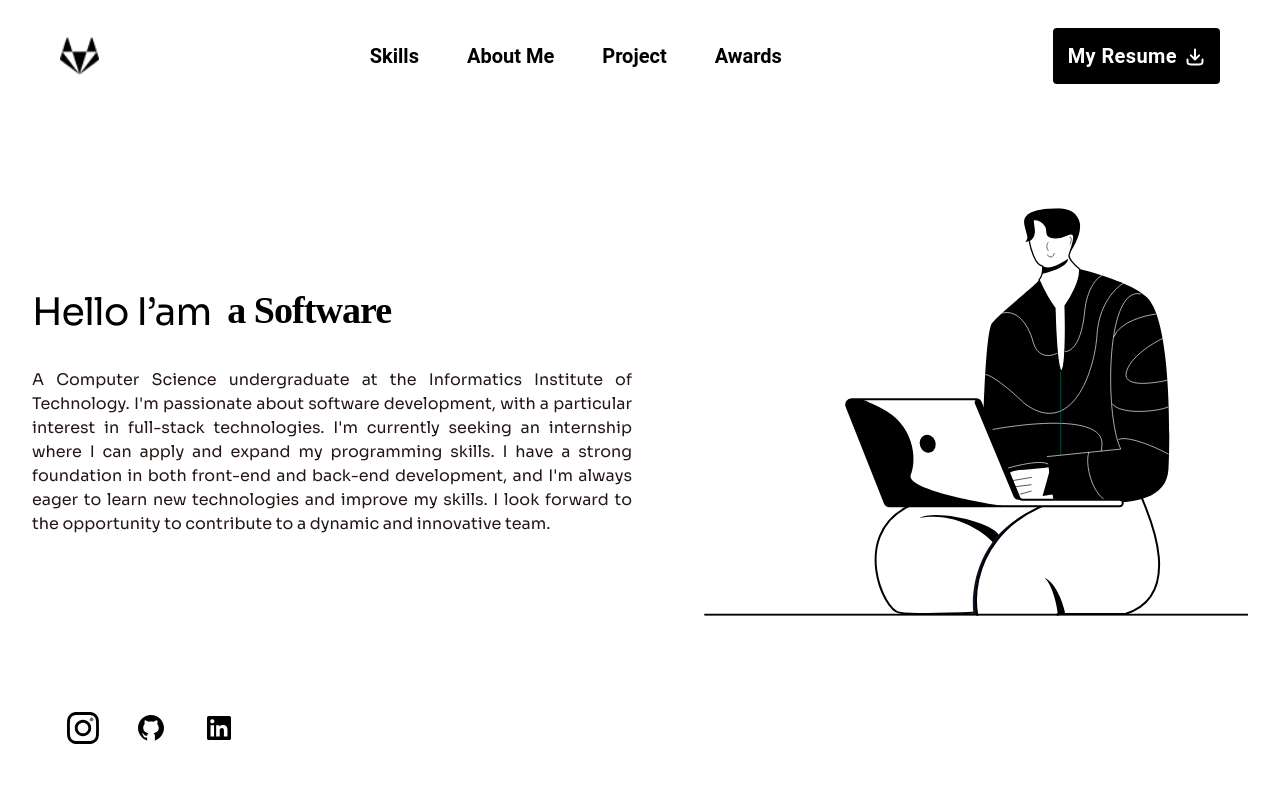
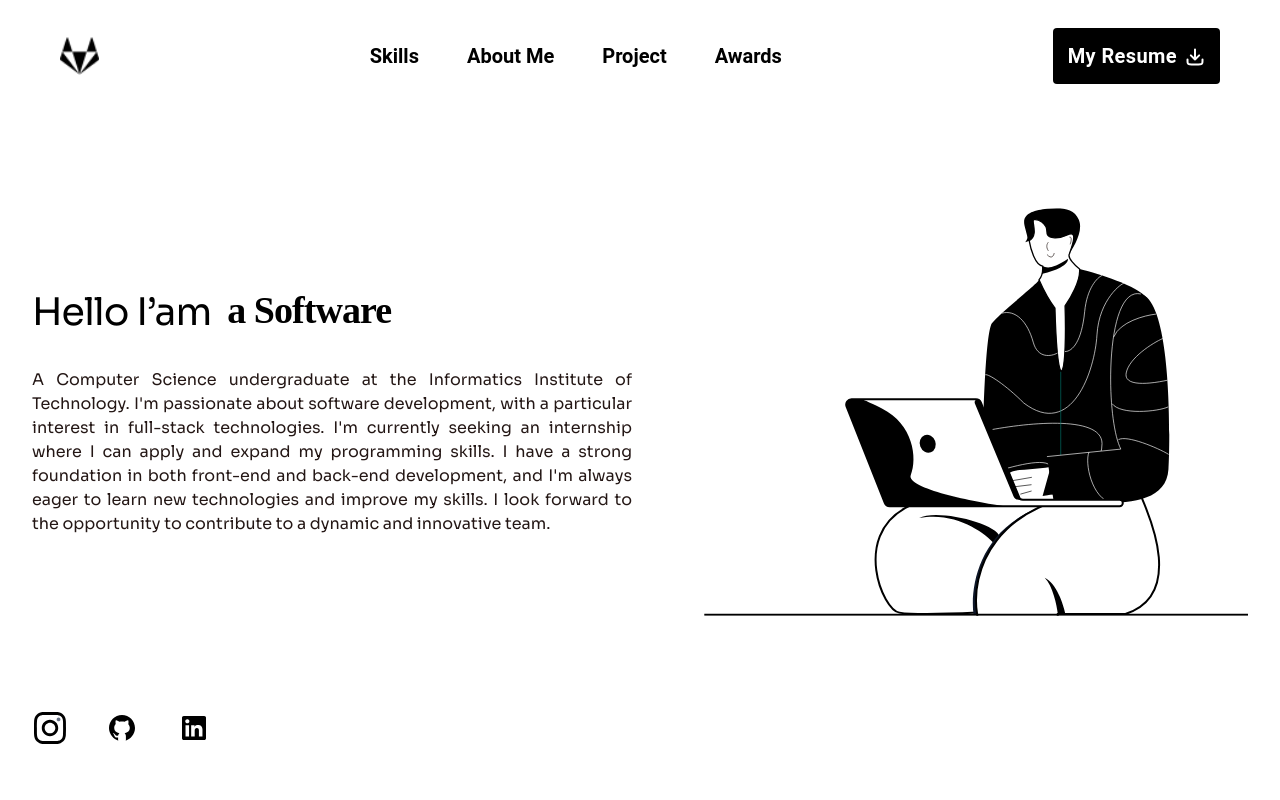
Before and after one commit to salmanfaraj06/portfoilo, a React (Vite) app: page / in a window 1280 px wide. Shown: the top 800 px of the page. Built offline with nearby package versions, Linux system fonts and the light colour scheme; a web font is replaced by a local one.

Commit message:
Refactor socials component styling

```diff
--- a/src/components/socials.jsx
+++ b/src/components/socials.jsx
@@ -21,9 +21,9 @@ function Socials() {
   ];
 
   return (
-    <div className="flex justify-start gap-8 ml-[65px] w-[200px] sm:mt-5 ">
+    <div className="flex sm:justify-center md:justify-start sm:ml-0 ml-8 gap-x-9 sm:gap-x-5 sm:mt-5">
       {socials.map((social, index) => (
-        <a key={index} href={social.href} target="_blank" rel="noopener noreferrer" >
+        <a key={index} href={social.href} target="_blank" rel="noopener noreferrer">
           <Img className="h-8 w-9 transition duration-500 ease-in-out transform hover:-translate-y-1 hover:scale-110" src={social.imgSrc} alt={social.alt} />
         </a>
       ))}
```
